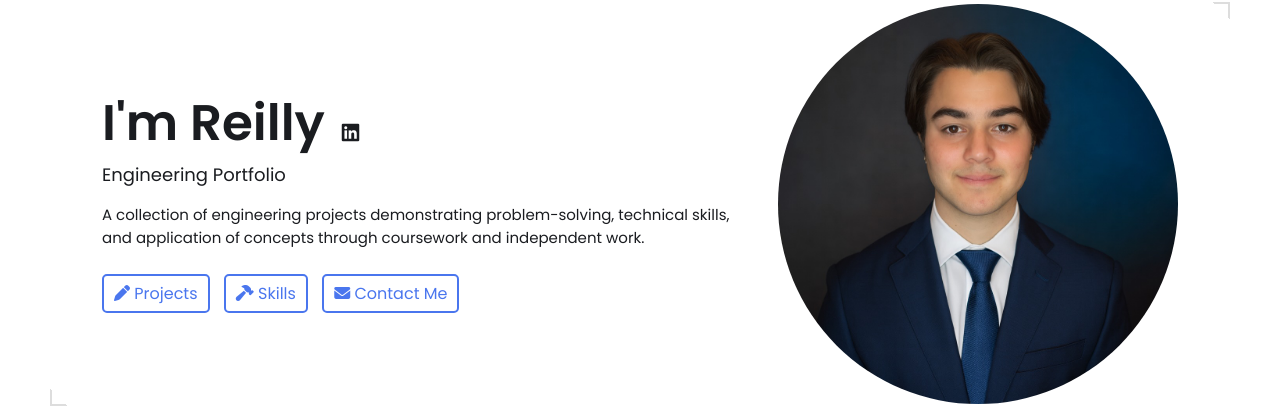
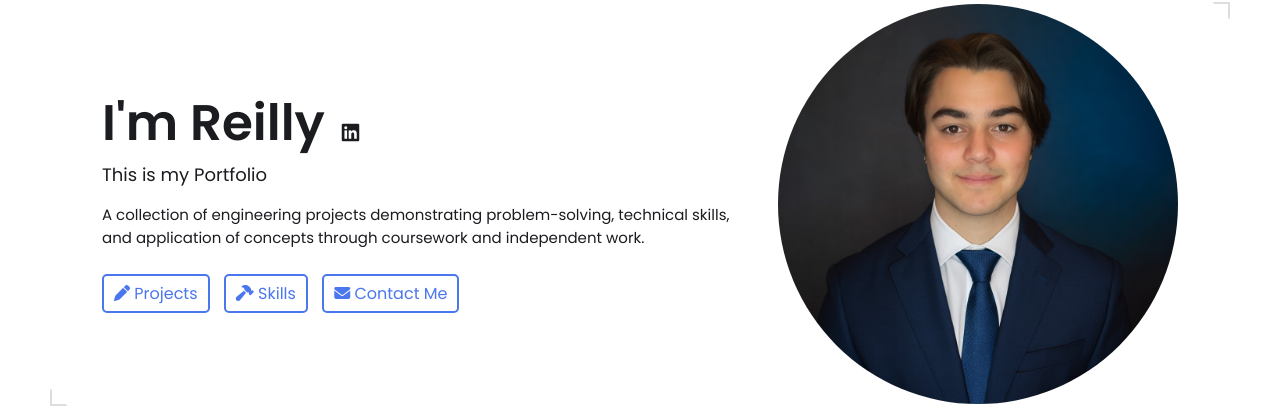
Before and after one commit to Reilly-P-12/Reilly-P-12.github.io, a Jekyll site: the page built from index.html, in a window 1280 px wide and 900 px high. Shown: the part 128-536 px from the top of the window. Built offline with Jekyll 4.4.1, drawn with Linux system fonts in a browser that asks for light colours.

Commit message:
Update _config.yml

```diff
--- a/_config.yml
+++ b/_config.yml
@@ -1,55 +1,32 @@
-# Welcome to Jekyll!
-#
-# This config file is meant for settings that affect your whole blog, values
-# which you are expected to set up once and rarely edit after that. If you find
-# yourself editing this file very often, consider using Jekyll's data files
-# feature for the data you need to update frequently.
-
 # Main Page Setup
-
 title: Reilly Poulsen's Portfolio
-
 
 # Hero Section
 name: Reilly Poulsen
-headline: Engineering Portfolio
-description: >- # dont remove this line. this will ignore all new lines until the next section
+headline: This is my Portfolio
+description: >-
   A collection of engineering projects demonstrating problem-solving, technical skills,
   and application of concepts through coursework and independent work.
 
-# Place your profile image in /assets/images/profile-image/folder and edit the file name
-profile_image: ./assets/images/profile-image/IMG_1724.png
+# Profile image
+profile_image: /assets/images/profile-image/IMG_1724.png
 
-# Set up external links - this will show up as small icons next to your name.
+# External links
+external-links:
+  linkedin: reilly-poulsen-20b0572b1   # https://www.linkedin.com/in/{url slug}
 
-external-links:    # input only your own url slug. The icons with missing entries will not appear.
-  linkedin: reilly-poulsen-20b0572b1   # https://www.linkedin.com/in/{your url slug}
-
-
-# Skills Section - Add the list of your Skills by categories/tools. The indentation for each level needs to be precise.
+# Skills Section
 skills:
   - category: 3D Modeling
     tools:
     - Solidworks
     - bambu lab
 
+# Contact Form
+formspree-key:   https://formspree.io/f/mkorzear
 
-# Contact Form Setup. Setup an account and copy over the key. When someone fills out the form, it will be received in your email.
-formspree-key:   https://formspree.io/f/{8-digit key}
-
-
-
-# Active theme (Updatethis to switch themes). Make sure to keep the indentation the samne.
-colors: # this is the basic theme
-  text: "#1a1c20"
-  border: "#ddd"
-  link: "#4a76ee"
-  highlight: "#0c0cf2"
-  background: "#ffffff"
-  light_background: "#f3f5fb"
-
-# A few examples.
-basic theme:
+# Active Theme.
+colors:
   text: "#1a1c20"
   border: "#ddd"
   link: "#4a76ee"
@@ -85,23 +62,4 @@ plugins:
 include:
   - _projects
 
-
-# Exclude from processing.
-# The following items will not be processed, by default.
-# Any item listed under the `exclude:` key here will be automatically added to
-# the internal "default list".
-#
-# Excluded items can be processed by explicitly listing the directories or
-# their entries' file path in the `include:` list.
-#
-# exclude:
-#   - .sass-cache/
-#   - .jekyll-cache/
-#   - gemfiles/
-#   - Gemfile
-#   - Gemfile.lock
-#   - node_modules/
-#   - vendor/bundle/
-#   - vendor/cache/
-#   - vendor/gems/
 #   - vendor/ruby/
```
